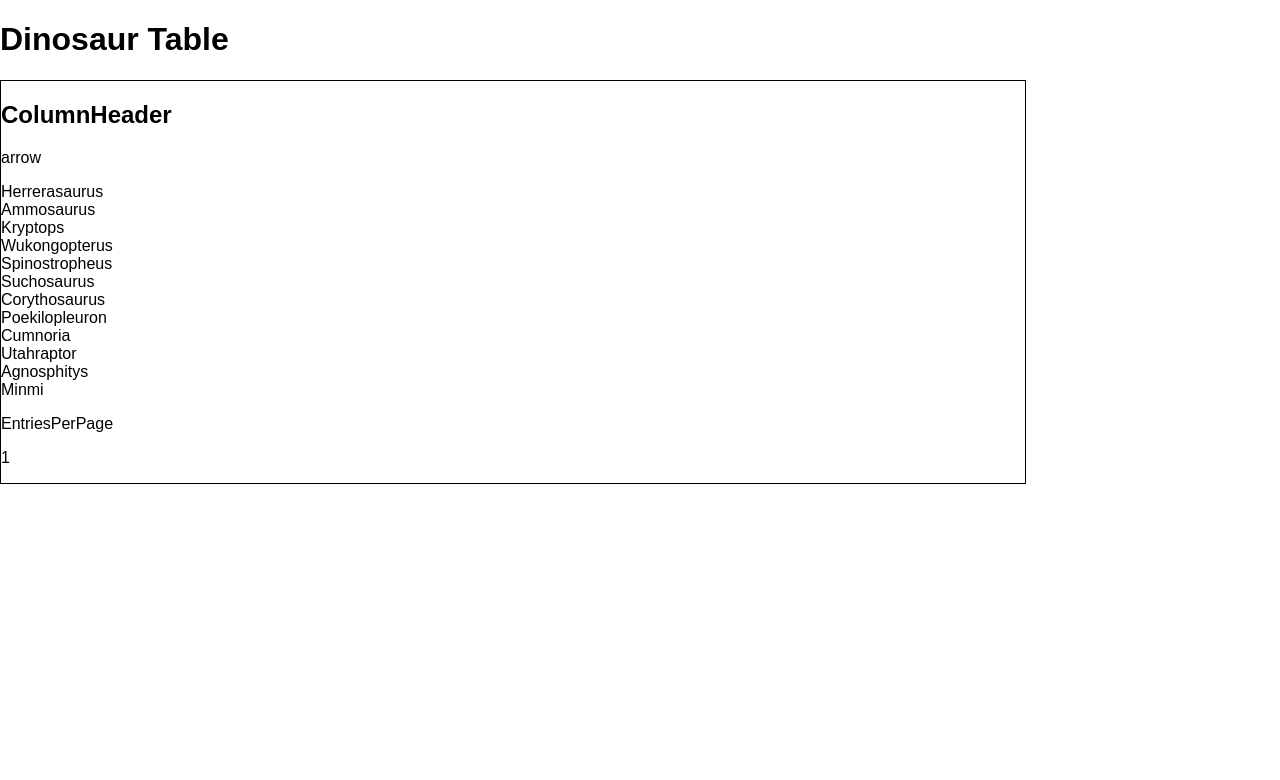
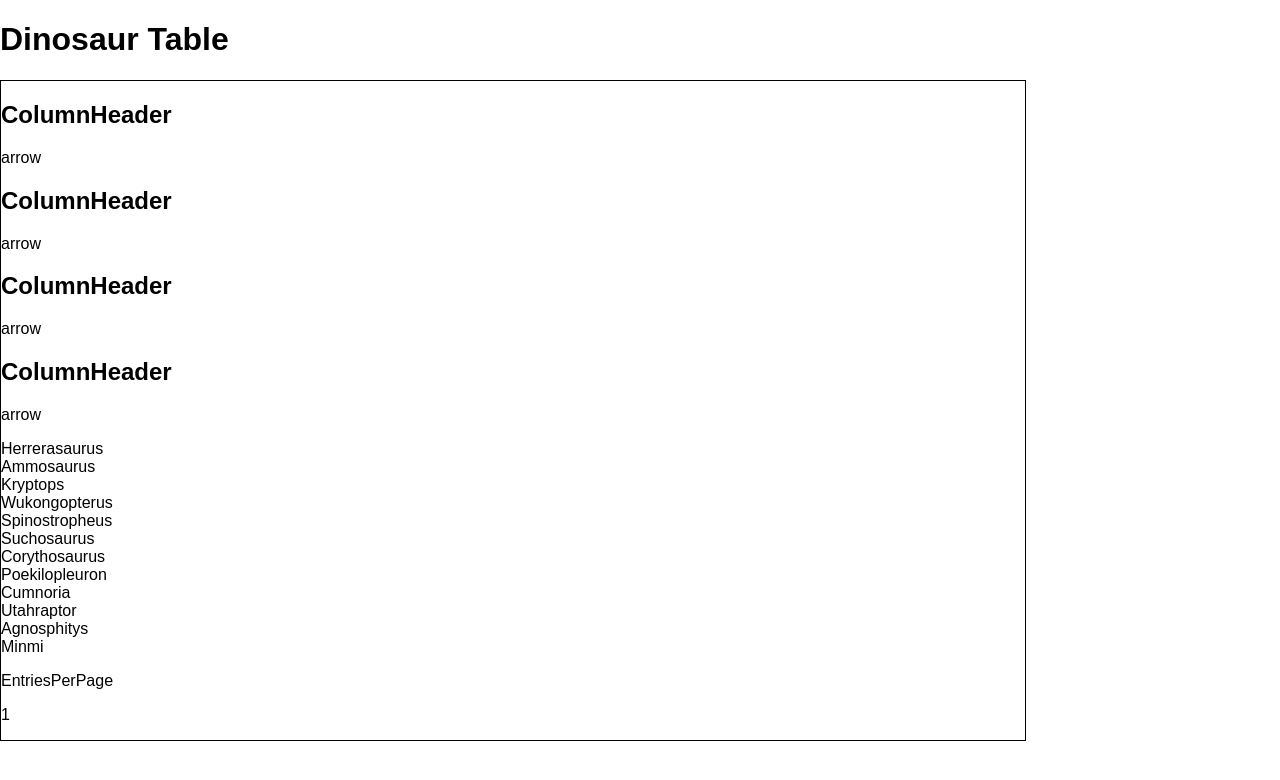
Before and after one commit to brenderbee/table-practice, a React (Create React App) app: page / in a window 1280 px wide. Shown: the top 780 px of the page. Built offline with nearby package versions, Linux system fonts and the light colour scheme.

Commit message:
Pass columns as the columnsList prop to TableHeader.

```diff
--- a/src/components/Table.js
+++ b/src/components/Table.js
@@ -12,14 +12,17 @@ class Table extends Component {
   constructor(props) {
     super(props);
     this.state = {
-      masterRows: rows
+      masterRows: rows,
+      masterColumns: columns
     };
   }
 
   render() {
     return (
       <div className="table">
-        <TableHeader />
+        <TableHeader
+          columnList={this.state.masterColumns}
+        />
         <RowList
           rowList={this.state.masterRows}
         />
--- a/src/components/TableHeader.js
+++ b/src/components/TableHeader.js
@@ -1,14 +1,24 @@
 import React, { Component } from 'react';
 import ColumnHeader from './ColumnHeader';
+import PropTypes from 'prop-types';
 
 class TableHeader extends Component {
   render() {
     return (
       <div>
-        <ColumnHeader />
+        {this.props.columnList.map((header, index) =>
+          <ColumnHeader
+            key={index}
+            header={header}
+          />
+        )}
       </div>
     );
   }
 }
 
+TableHeader.propTypes = {
+  columnList: PropTypes.array
+};
+
 export default TableHeader;
```
